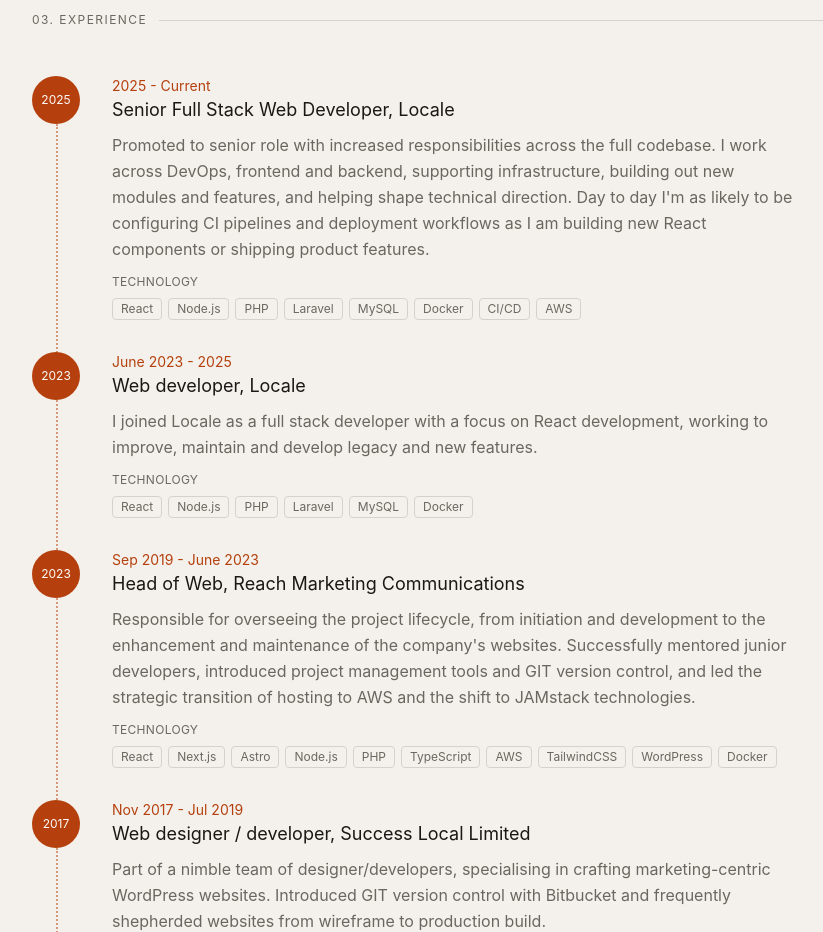
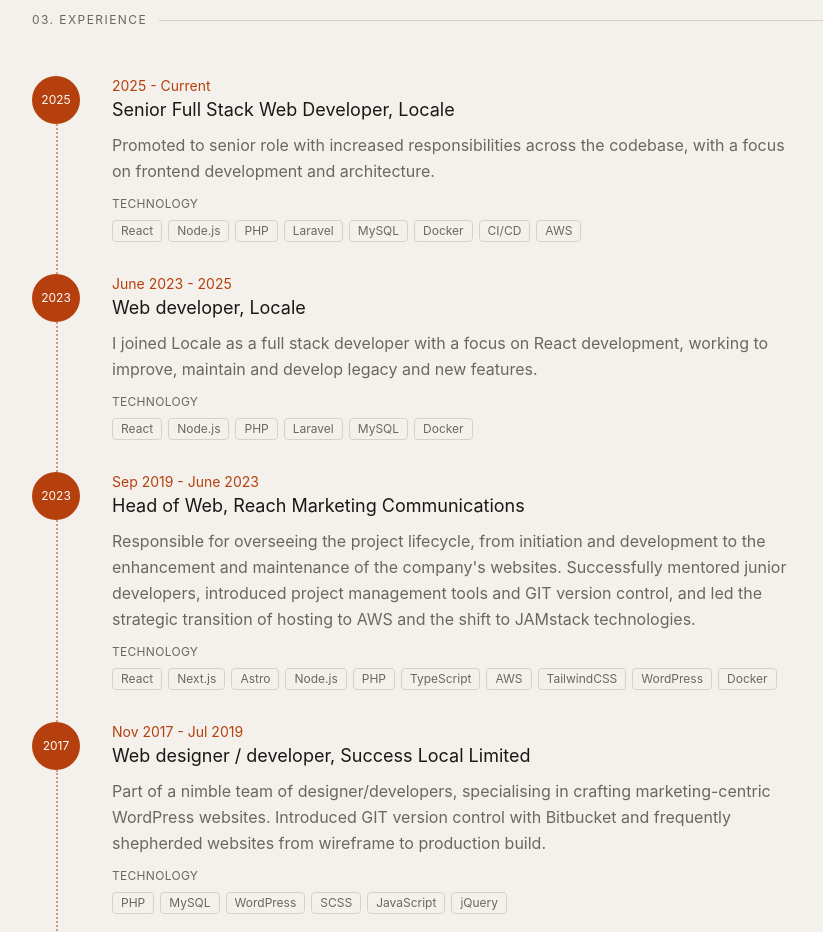
Before and after one commit to robcipolla/robcipolla.co.ukv2, an Astro site: page /about in a window 1280 px wide. Shown: the part 1720-2652 px from the top of the page, without its empty margins (128-951 px from the left). Built offline with nearby package versions, Linux system fonts and the light colour scheme; Astro itself is replaced by a stand-in of ours; some packages are replaced by stand-ins of ours.

Commit message:
Update about section to reflect new role responsibilities
- Revised the description of responsibilities in the about section to emphasize a focus on frontend development and architecture, while maintaining a broader scope of involvement across the codebase.

```diff
--- a/src/pages/about.astro
+++ b/src/pages/about.astro
@@ -120,7 +120,7 @@
             year="2025"
           >
             <p>
-              Promoted to senior role with increased responsibilities across the full codebase. I work across DevOps, frontend and backend, supporting infrastructure, building out new modules and features, and helping shape technical direction. Day to day I'm as likely to be configuring CI pipelines and deployment workflows as I am building new React components or shipping product features.
+              Promoted to senior role with increased responsibilities across the codebase, with a focus on frontend development and architecture.
             </p>
             <p class="mt-3 font-mono text-xs uppercase tracking-wide text-dusk">Technology</p>
             <div class="mt-2 flex flex-wrap gap-1.5">
```
